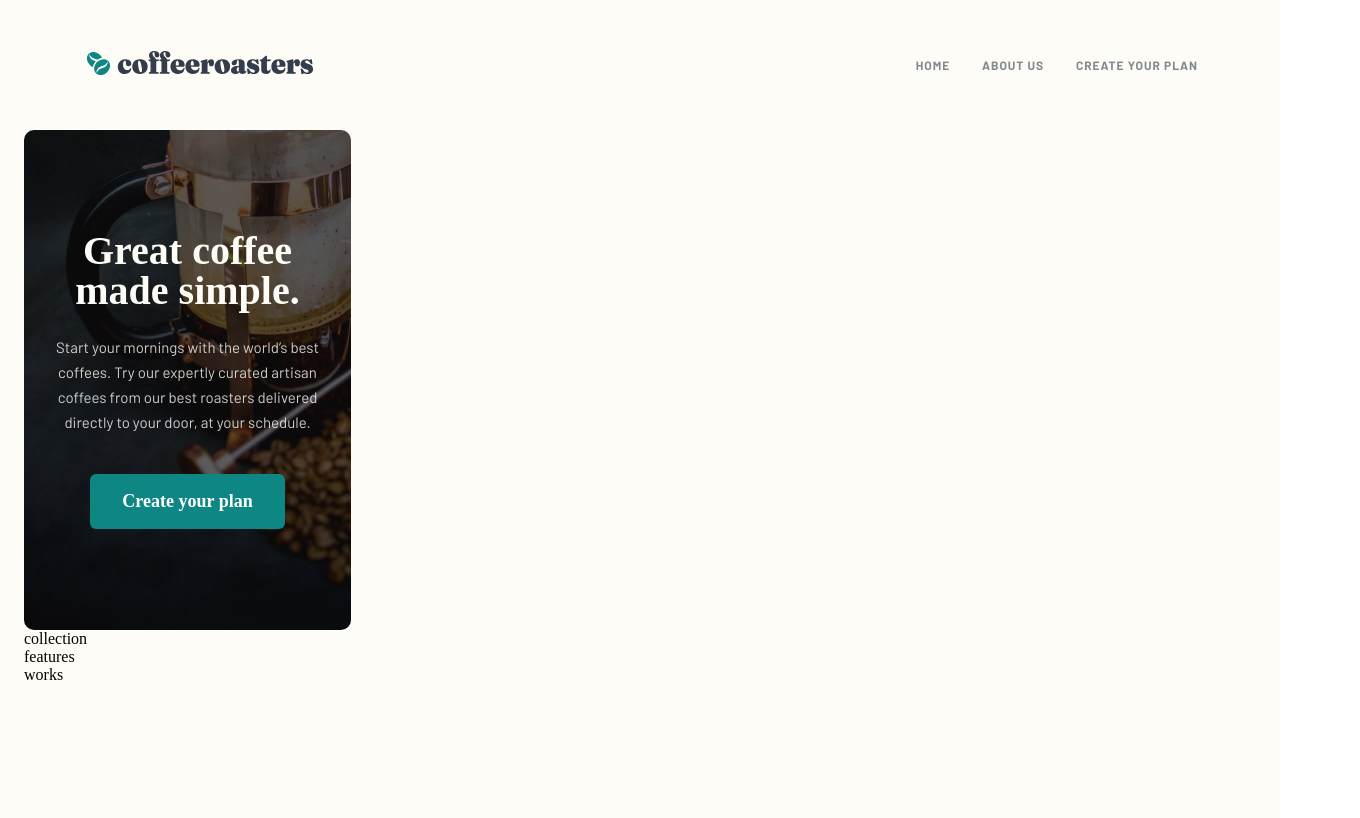
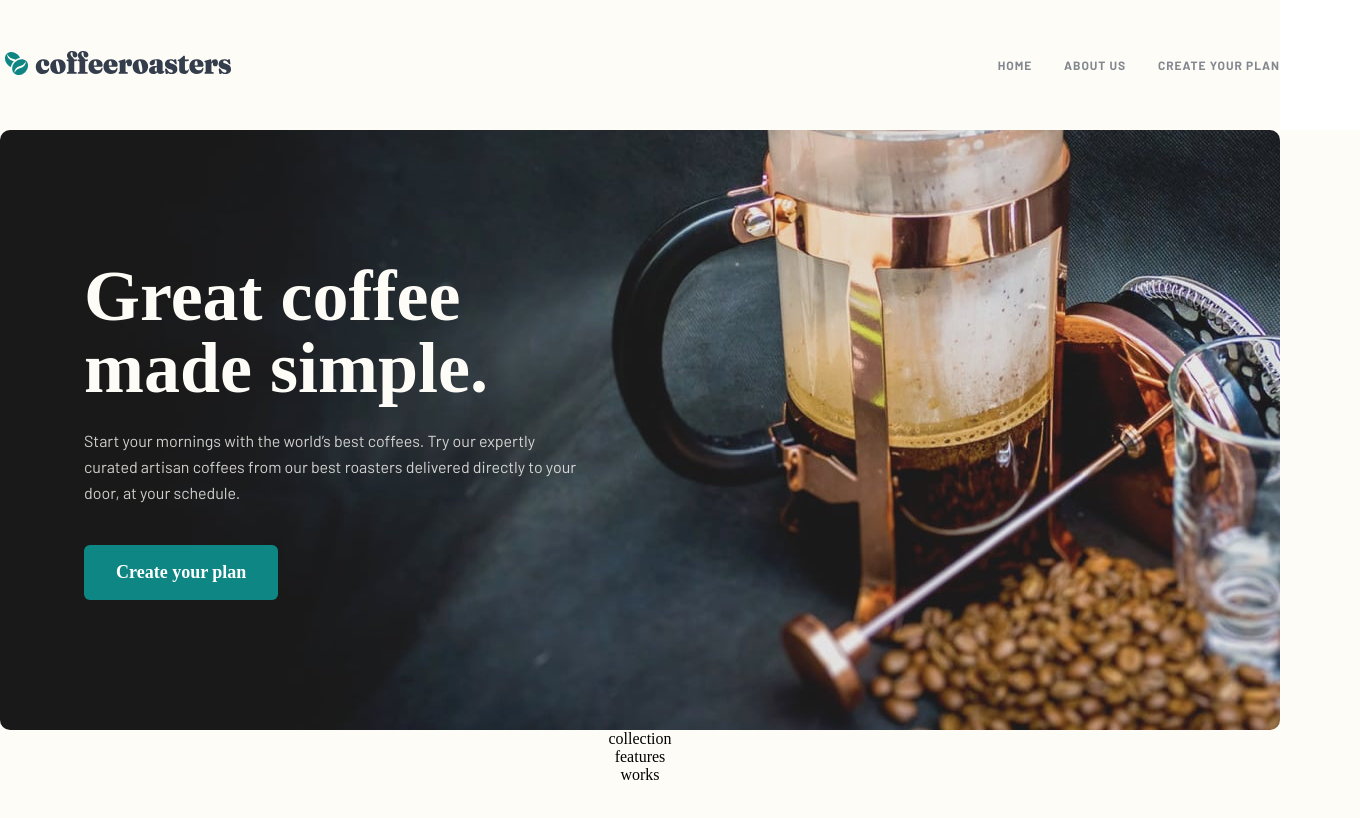
Before and after one commit to caarlosdamian/coffeeroasters-subscription-site, a React (Vite) app: page / in a window 1280 px wide. Shown: the top 818 px of the page, 1360 px wide, since content can reach past the window. Built offline with nearby package versions, Linux system fonts and the light colour scheme.

Commit message:
feat(components): added desktop mobile styling fixes

```diff
--- a/src/common/App.scss
+++ b/src/common/App.scss
@@ -1 +1,9 @@
 @use '../tokens/index.scss';
+
+.main{
+    display: flex;
+    align-items: center;
+    justify-content: center;
+    flex-direction: column;
+    background: #fefcf7;
+}
--- a/src/components/header/Header.scss
+++ b/src/components/header/Header.scss
@@ -1,18 +1,21 @@
 @use '../../tokens/index.scss' as tokens;
 
 .header {
-  background: #fefcf7;
+  background: tokens.$light-cream;
   display: flex;
   justify-content: space-between;
   align-items: center;
-  padding: 32px 24px;
+  padding: tokens.$padding-spaicing-32 0;
+  width: 327px;
   position: relative;
 
   @include tokens.for-size(tablet-portrait-up) {
-    padding: 46px 42px;
+    padding: tokens.$padding-spaicing-46 0;
+    width: 689px;
   }
   @include tokens.for-size(desktop-up) {
-    padding: 50px 82px;
+    padding: tokens.$padding-spaicing-50 0;
+    width: 1280px;
   }
 
   &__logo {
@@ -38,15 +41,16 @@
         justify-content: center;
         gap: 32px;
         span {
-          font-family: 'Barlow';
-          font-style: normal;
-          font-weight: 700;
-          font-size: 12px;
-          line-height: 15px;
           letter-spacing: 0.923077px;
           text-transform: uppercase;
-          color: #83888f;
+          color: tokens.$grey;
           cursor: pointer;
+          @include tokens.font(
+            tokens.$font-size-12,
+            tokens.$font-weight-700,
+            tokens.$line-height-15,
+            tokens.$font-family-barlow
+          );
           &:hover {
             color: #333d4b;
           }
--- a/src/components/menu/Menu.scss
+++ b/src/components/menu/Menu.scss
@@ -7,15 +7,17 @@
   align-items: center;
   justify-content: flex-start;
   position: absolute;
-  top: 86px;
-  left: 0;
+  top: 84px;
+  left: calc(50% - #{100vw / 2});
   z-index: 99999;
   flex-direction: column;
   gap: 32px;
+
   background: linear-gradient(
-    180deg,
-    rgba(254, 252, 247, 0.504981) 0%,
-    #fefcf7 55.94%
+    to bottom,
+    #fefcf7 0%,
+    #fefcf7 200px,
+    rgba(254, 252, 247, 0) 100%
   );
 
   @include tokens.for-size(tablet-portrait-up) {
--- a/src/pages/home/Home.scss
+++ b/src/pages/home/Home.scss
@@ -6,6 +6,15 @@
   padding: 0 tokens.$padding-spaicing-24;
   position: relative;
   z-index: 1;
+  display: flex;
+  align-items: center;
+  flex-direction: column;
+  @include tokens.for-size(tablet-portrait-up) {
+    padding: 0 tokens.$padding-spaicing-40;
+  }
+  @include tokens.for-size(desktop-up) {
+    padding: 0 tokens.$padding-spaicing-80;
+  }
 
   .hero {
     align-items: center;
@@ -20,6 +29,20 @@
     justify-content: center;
     padding: tokens.$padding-spaicing-24;
     width: 327px;
+    @include tokens.for-size(tablet-portrait-up) {
+      background-image: url('../../assets/home/tablet/image-hero-coffeepress.jpg');
+      width: 689px;
+      height: 500px;
+      align-items: flex-start;
+      padding: tokens.$padding-spaicing-56;
+    }
+    @include tokens.for-size(desktop-up) {
+      background-image: url('../../assets/home/desktop/image-hero-coffeepress.jpg');
+      width: 1280px;
+      height: 600px;
+      align-items: flex-start;
+      padding: tokens.$padding-spaicing-84;
+    }
 
     &__title {
       color: #fefcf7;
@@ -30,6 +53,17 @@
         tokens.$line-height-40,
         tokens.$font-family-fraunces-9
       );
+      @include tokens.for-size(tablet-portrait-up) {
+        text-align: start;
+        max-width: 329px;
+        font-size: tokens.$font-size-48;
+        line-height: tokens.$line-height-48;
+      }
+      @include tokens.for-size(desktop-up) {
+        max-width: 493px;
+        font-size: tokens.$font-size-72;
+        line-height: tokens.$line-height-72;
+      }
     }
     &__subtitle {
       color: #fefcf7;
@@ -43,6 +77,15 @@
         tokens.$line-height-25,
         tokens.$font-family-barlow
       );
+      @include tokens.for-size(tablet-portrait-up) {
+        text-align: start;
+        max-width: 398px;
+      }
+      @include tokens.for-size(desktop-up) {
+        max-width: 493px;
+        font-size: tokens.$font-size-16;
+        line-height: tokens.$line-height-26;
+      }
     }
   }
 }
--- a/src/tokens/spacing.scss
+++ b/src/tokens/spacing.scss
@@ -1,8 +1,12 @@
 $padding-spaicing-355: 22.188rem;
+$padding-spaicing-84: 5.25rem;
+$padding-spaicing-80: 5rem;
 $padding-spaicing-79: 4.938rem;
 $padding-spaicing-64: 4rem;
 $padding-spaicing-56: 2.5rem;
+$padding-spaicing-50: 3.125rem;
 $padding-spaicing-48: 3rem;
+$padding-spaicing-46: 2.875rem;
 $padding-spaicing-42: 2.625rem;
 $padding-spaicing-40: 2.5rem;
 $padding-spaicing-32: 2rem;
```
